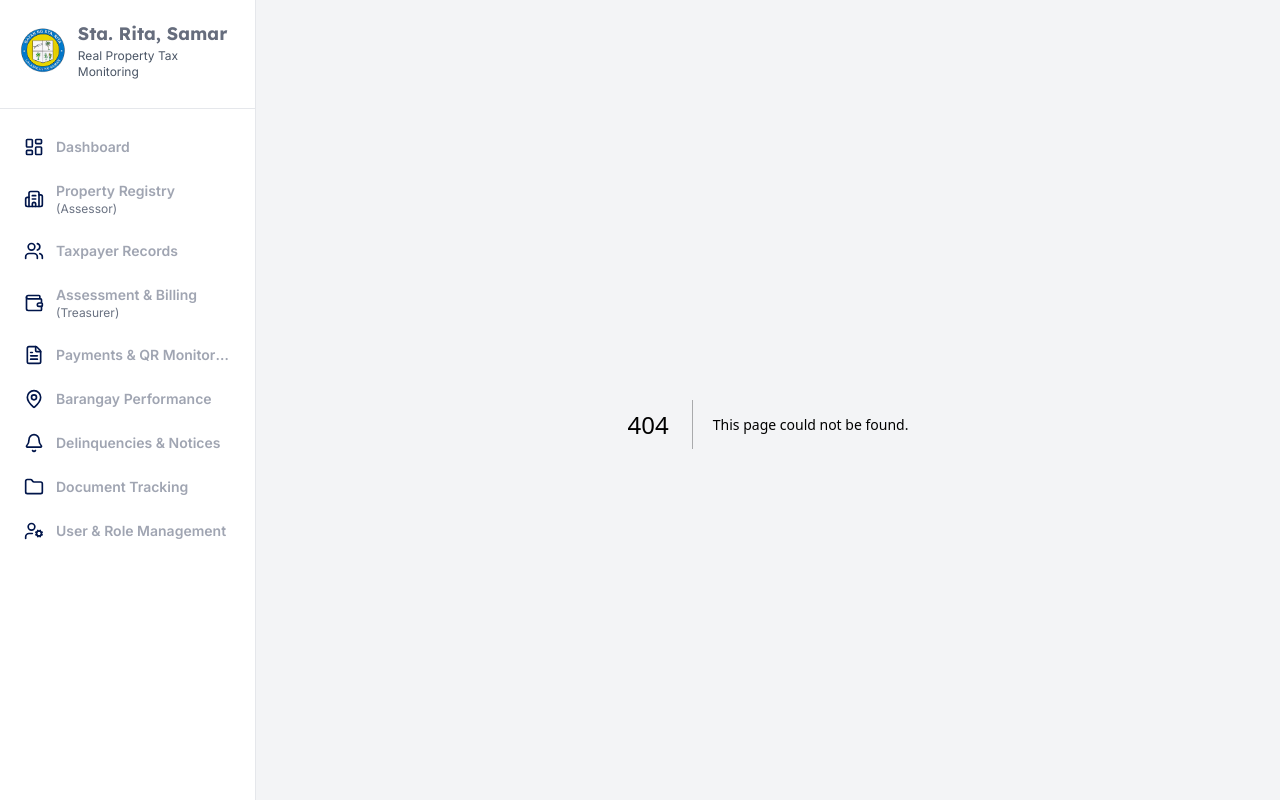
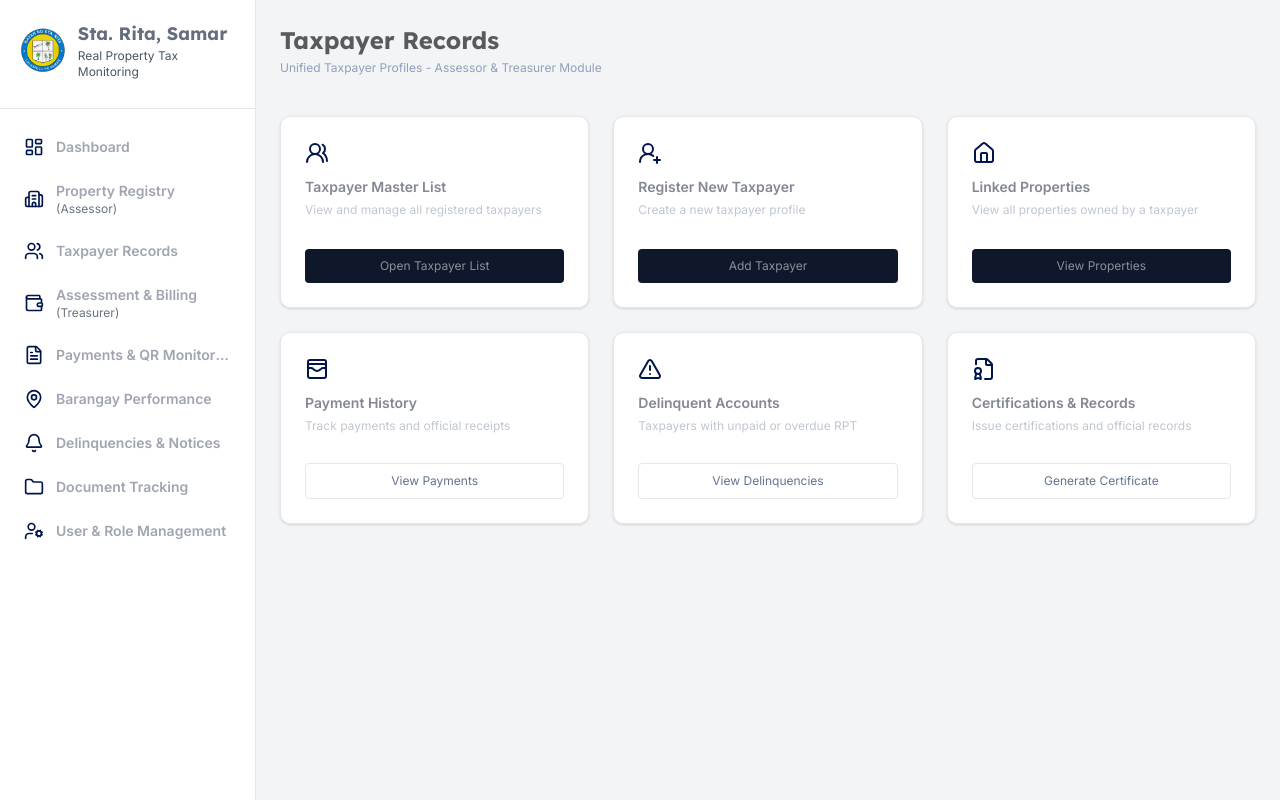
Before and after one commit to panisjr/tax-system, a Next.js app: page /assessment-billing in a window 1280 px wide. Before the commit this address had no page. Built offline with nearby package versions, Linux system fonts and the light colour scheme.

Commit message:
Monthly Collection Page done

```diff
--- /dev/null
+++ b/app/assessment-billing/page.tsx
@@ -0,0 +1,73 @@
+import RegistryCard from '@/components/RegistryCard';
+
+import {
+	House,
+	TriangleAlert,
+	UserRoundPlus,
+	UsersRound,
+	WalletCards,
+	FileBadge,
+} from 'lucide-react';
+import { Lexend, Inter } from 'next/font/google';
+
+const lexend = Lexend({ subsets: ['latin'], weight: ['700'] });
+const inter = Inter({ subsets: ['latin'], weight: ['400', '600'] });
+
+export default function TaxPayersPage() {
+	return (
+		<div className='flex'>
+			<main className='flex-1'>
+				<header className='mb-10'>
+					<h1 className={`${lexend.className} text-2xl font-bold text-[#595a5d]`}>
+						Taxpayer Records
+					</h1>
+					<p className={`${inter.className} mt-1 text-xs text-slate-400`}>
+						Unified Taxpayer Profiles - Assessor & Treasurer Module
+					</p>
+				</header>
+
+				<div className='grid grid-cols-1 gap-6 md:grid-cols-2 lg:grid-cols-3'>
+					<RegistryCard
+						icon={UsersRound}
+						title='Taxpayer Master List'
+						description='View and manage all registered taxpayers'
+						buttonText='Open Taxpayer List'
+					/>
+					<RegistryCard
+						icon={UserRoundPlus}
+						title='Register New Taxpayer'
+						description='Create a new taxpayer profile'
+						buttonText='Add Taxpayer'
+					/>
+					<RegistryCard
+						icon={House}
+						title='Linked Properties'
+						description='View all properties owned by a taxpayer'
+						buttonText='View Properties'
+					/>
+					<RegistryCard
+						icon={WalletCards}
+						title='Payment History'
+						description='Track payments and official receipts'
+						buttonText='View Payments'
+						variant='secondary'
+					/>
+					<RegistryCard
+						icon={TriangleAlert}
+						title='Delinquent Accounts'
+						description='Taxpayers with unpaid or overdue RPT'
+						buttonText='View Delinquencies'
+						variant='secondary'
+					/>
+					<RegistryCard
+						icon={FileBadge}
+						title='Certifications & Records'
+						description='Issue certifications and official records'
+						buttonText='Generate Certificate'
+						variant='secondary'
+					/>
+				</div>
+			</main>
+		</div>
+	);
+}
--- /dev/null
+++ b/app/assessment/page.tsx
@@ -0,0 +1,73 @@
+import RegistryCard from '@/components/RegistryCard';
+
+import {
+	Calculator,
+	FileText,
+	Receipt,
+	Percent,
+	CalendarDays,
+	ClipboardList,
+} from 'lucide-react';
+import { Lexend, Inter } from 'next/font/google';
+
+const lexend = Lexend({ subsets: ['latin'], weight: ['700'] });
+const inter = Inter({ subsets: ['latin'], weight: ['400', '600'] });
+
+export default function AssessmentBillingPage() {
+	return (
+		<div className='flex'>
+			<main className='flex-1'>
+				<header className='mb-10'>
+					<h1 className={`${lexend.className} text-2xl font-bold text-[#595a5d]`}>
+						Assessment & Billing
+					</h1>
+					<p className={`${inter.className} mt-1 text-xs text-slate-400`}>
+						Treasurer Module - RPT Computation and Billing Management
+					</p>
+				</header>
+
+				<div className='grid grid-cols-1 gap-6 md:grid-cols-2 lg:grid-cols-3'>
+					<RegistryCard
+						icon={Calculator}
+						title='RPT Assessment'
+						description='Compute real property tax based on assessed values'
+						buttonText='Compute Tax'
+					/>
+					<RegistryCard
+						icon={FileText}
+						title='Billing Generation'
+						description='Generate billing statements and assessment notices'
+						buttonText='Generate Bill'
+					/>
+					<RegistryCard
+						icon={Receipt}
+						title='Official Receipt Monitoring'
+						description='Manage issued ORs and billing references'
+						buttonText='View OR'
+					/>
+					<RegistryCard
+						icon={Percent}
+						title='Discounts & Penalties'
+						description='Apply early payment discounts and late penalties'
+						buttonText='Configure'
+						variant='secondary'
+					/>
+					<RegistryCard
+						icon={CalendarDays}
+						title='Billing Schedules'
+						description='Manage annual and quarterly billing cycles'
+						buttonText='View Schedules'
+						variant='secondary'
+					/>
+					<RegistryCard
+						icon={ClipboardList}
+						title='Billing & Assessment Reports'
+						description='Generate billing summaries and collection reports'
+						buttonText='Generate Reports'
+						variant='secondary'
+					/>
+				</div>
+			</main>
+		</div>
+	);
+}
--- /dev/null
+++ b/components/AssessmentBilling-Card.tsx
@@ -0,0 +1,109 @@
+import {
+	House,
+	TriangleAlert,
+	UserRoundPlus,
+	UsersRound,
+	WalletCards,
+	FileBadge,
+} from 'lucide-react';
+import { Lexend, Inter } from 'next/font/google';
+
+const lexend = Lexend({ subsets: ['latin'], weight: ['700'] });
+const inter = Inter({ subsets: ['latin'], weight: ['400', '600'] });
+
+type TaxpayerCardItem = {
+	title: string;
+	description: string;
+	buttonLabel: string;
+	Icon: React.ComponentType<{ className?: string }>;
+	variant?: 'primary' | 'secondary';
+};
+
+const taxpayerCards: TaxpayerCardItem[] = [
+	{
+		title: 'Taxpayer Master List',
+		description: 'View and manage all registered taxpayers',
+		buttonLabel: 'Open Taxpayer List',
+		Icon: UsersRound,
+		variant: 'primary',
+	},
+	{
+		title: 'Register New Taxpayer',
+		description: 'Create a new taxpayer profile',
+		buttonLabel: 'Add Taxpayer',
+		Icon: UserRoundPlus,
+		variant: 'primary',
+	},
+	{
+		title: 'Linked Properties',
+		description: 'View all properties owned by a taxpayer',
+		buttonLabel: 'View Properties',
+		Icon: House,
+		variant: 'primary',
+	},
+	{
+		title: 'Payment History',
+		description: 'Track payments and official receipts',
+		buttonLabel: 'View Payments',
+		Icon: WalletCards,
+		variant: 'secondary',
+	},
+	{
+		title: 'Delinquent Accounts',
+		description: 'Taxpayers with unpaid or overdue RPT',
+		buttonLabel: 'View Delinquencies',
+		Icon: TriangleAlert,
+		variant: 'secondary',
+	},
+	{
+		title: 'Certifications & Records',
+		description: 'Issue certifications and official records',
+		buttonLabel: 'Generate Certificate',
+		Icon: FileBadge,
+		variant: 'secondary',
+	},
+];
+
+export default function TaxPayersCard() {
+	return (
+		<>
+			<header className='mb-10'>
+				<h1 className={`${lexend.className} text-2xl font-bold text-[#595a5d]`}>
+					Taxpayer Records
+				</h1>
+				<p className={`${inter.className} mt-1 text-xs text-slate-400`}>
+					Unified Taxpayer Profiles - Assessor & Treasurer Module
+				</p>
+			</header>
+
+			<div className='grid grid-cols-1 gap-6 md:grid-cols-2 lg:grid-cols-3'>
+				{taxpayerCards.map(({ title, description, buttonLabel, Icon, variant = 'secondary' }) => (
+					<article
+						key={title}
+						className='flex min-h-48 flex-col border border-gray-200 bg-white p-6 shadow-sm'
+					>
+						<Icon className='h-6 w-6 text-[#00154A]' />
+
+						<h2 className={`${inter.className} mt-5 text-[22px] font-semibold text-[#80838f]`}>
+							{title}
+						</h2>
+						<p className={`${inter.className} mt-3 text-sm text-[#c2c7d0]`}>
+							{description}
+						</p>
+
+						<button
+							type='button'
+							className={`${inter.className} mt-auto h-10 w-full border text-xs font-medium transition-colors cursor-pointer ${
+								variant === 'primary'
+									? 'border-[#0f1729] bg-[#0f1729] text-[#949ba3] hover:bg-slate-900'
+									: 'border-[#E5E7EB] bg-white text-[#B7BCC6] hover:bg-gray-50'
+							}`}
+						>
+							{buttonLabel}
+						</button>
+					</article>
+				))}
+			</div>
+		</>
+	);
+}
--- a/components/MonthlyCollectionComponent.tsx
+++ b/components/MonthlyCollectionComponent.tsx
@@ -51,7 +51,7 @@ export default function DashboardGraph() {
     <div className="bg-white p-6 w-full max-w-3xl rounded-sm shadow-sm border border-gray-100">
       <h2 className={`${inter.className} text-[#94a3b8] text-sm font-medium mb-8`}>Monthly Collections</h2>
 
-      <div className="relative h-[250px] w-full flex items-center justify-center">
+      <div className="relative h-62.5 w-full flex items-center justify-center">
         {chartData ? (
           <ResponsiveContainer width="100%" height="100%">
             <BarChart data={chartData} margin={{ top: 0, right: 10, left: -10, bottom: 0 }} barCategoryGap="15%">
@@ -60,7 +60,7 @@ export default function DashboardGraph() {
                 axisLine={{ stroke: '#e2e8f0' }} // Light slate border
                 tickLine={false} // No ticks on the bottom axis
                 tick={{ fill: '#94a3b8', fontSize: 13 }} // Slate text
-                dy={12} // Pushes text down slightly from the line
+                dy={12} // Pushes text down slightly from the  line
               />
               <YAxis
                 domain={[0, 1800000]}
--- a/components/Sidebar.tsx
+++ b/components/Sidebar.tsx
@@ -67,7 +67,7 @@ const menuItems: MenuItem[] = [
   },
   {
     name: 'Assessment & Billing',
-    path: '#',
+    path: '/assessment',
     icon: Wallet, // The document with lines
     subtitle: '(Treasurer)',
   },
```
